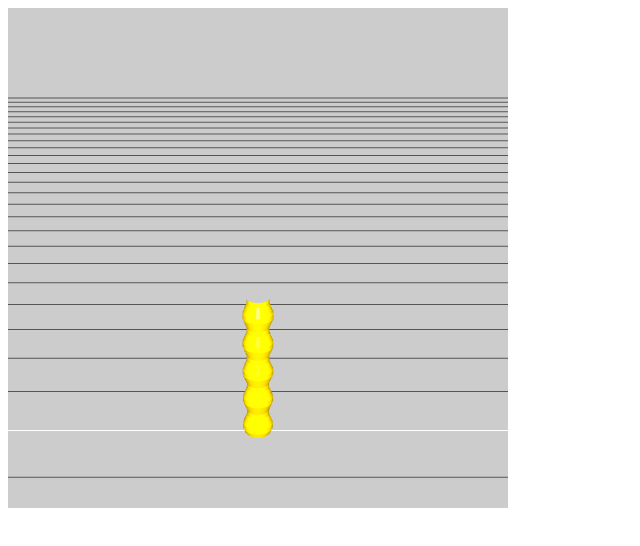
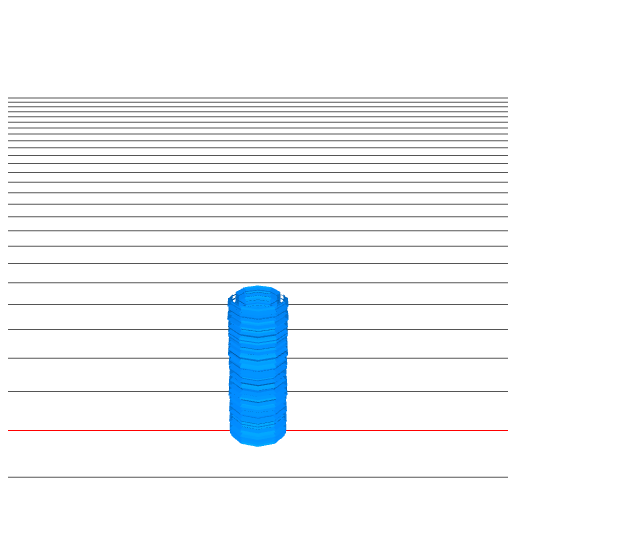
Before and after one commit to blackcodetavern/tunnlejs, a plain HTML site: page index.html in a window 1280 px wide. Shown: the whole page, without its empty margins (0-640 px from the left). Drawn offline with Linux system fonts and the light colour scheme.

Commit message:
Own 3d viewer

```diff
--- a/index.html
+++ b/index.html
@@ -5,9 +5,14 @@
 <meta name="viewport" content="width=device-width, user-scalable=no, minimum-scale=1.0, maximum-scale=1.0">
 <title>tunnle.js examples</title>
 
+<script src="lib/stlviewer/three.js"></script>
+<script src="lib/stlviewer/STLLoader.js"></script>
+<script src="lib/stlviewer/OrbitControls.js"></script>
+
 <script src="src/simplestl.js"></script>
 <script src="src/simplelinearalgebra.js"></script>
 <script src="src/tunnle.js"></script>
+<script src="src/simple3dloader.js"></script>
 
 </head>
 
@@ -15,15 +20,14 @@
     <script>
         setTimeout(function () {
             //document.getElementById("example1").innerHTML = tunnlejs.createFlatTunnle(100,10,50);
-
+            simple3dloader.init();
+            simple3dloader.setMesh(tunnlejs.createFlatTunnle(100,20,10));
+            setInterval(function () {
+                simple3dloader.setMesh(tunnlejs.createFlatTunnle(100,20,10));
+            },5000)
 
         },100);
     </script>
-    <script src="lib/stlviewer/three.js"></script>
-    <script src="lib/stlviewer/STLLoader.js"></script>
-    <script src="lib/stlviewer/Detector.js"></script>
-    <script src="lib/stlviewer/OrbitControls.js"></script>
-    <script src="lib/stlviewer/handLoader.js"></script>
 </body>
 
 </html>
--- a/lib/stlviewer/Detector.js
+++ /dev/null
@@ -1,78 +0,0 @@
-/**
- * @author alteredq / http://alteredqualia.com/
- * @author mr.doob / http://mrdoob.com/
- */
-
-var Detector = {
-
-	canvas: !! window.CanvasRenderingContext2D,
-	webgl: ( function () {
-
-		try {
-
-			var canvas = document.createElement( 'canvas' ); return !! ( window.WebGLRenderingContext && ( canvas.getContext( 'webgl' ) || canvas.getContext( 'experimental-webgl' ) ) );
-
-		} catch ( e ) {
-
-			return false;
-
-		}
-
-	} )(),
-	workers: !! window.Worker,
-	fileapi: window.File && window.FileReader && window.FileList && window.Blob,
-
-	getWebGLErrorMessage: function () {
-
-		var element = document.createElement( 'div' );
-		element.id = 'webgl-error-message';
-		element.style.fontFamily = 'monospace';
-		element.style.fontSize = '13px';
-		element.style.fontWeight = 'normal';
-		element.style.textAlign = 'center';
-		element.style.background = '#fff';
-		element.style.color = '#000';
-		element.style.padding = '1.5em';
-		element.style.width = '400px';
-		element.style.margin = '5em auto 0';
-
-		if ( ! this.webgl ) {
-
-			element.innerHTML = window.WebGLRenderingContext ? [
-				'Your graphics card does not seem to support <a href="http://khronos.org/webgl/wiki/Getting_a_WebGL_Implementation" style="color:#000">WebGL</a>.<br />',
-				'Find out how to get it <a href="http://get.webgl.org/" style="color:#000">here</a>.'
-			].join( '\n' ) : [
-				'Your browser does not seem to support <a href="http://khronos.org/webgl/wiki/Getting_a_WebGL_Implementation" style="color:#000">WebGL</a>.<br/>',
-				'Find out how to get it <a href="http://get.webgl.org/" style="color:#000">here</a>.'
-			].join( '\n' );
-
-		}
-
-		return element;
-
-	},
-
-	addGetWebGLMessage: function ( parameters ) {
-
-		var parent, id, element;
-
-		parameters = parameters || {};
-
-		parent = parameters.parent !== undefined ? parameters.parent : document.body;
-		id = parameters.id !== undefined ? parameters.id : 'oldie';
-
-		element = Detector.getWebGLErrorMessage();
-		element.id = id;
-
-		parent.appendChild( element );
-
-	}
-
-};
-
-// browserify support
-if ( typeof module === 'object' ) {
-
-	module.exports = Detector;
-
-}
--- a/lib/stlviewer/handLoader.js
+++ b/lib/stlviewer/handLoader.js
@@ -1,5 +1,3 @@
-if ( ! Detector.webgl ) Detector.addGetWebGLMessage();
-
 var camera, scene, renderer;
 
 init();
@@ -20,12 +18,12 @@ function init() {
 
   scene.add( camera );
 
-  var grid = new THREE.GridHelper( 25, 50, 0xffffff, 0x555555 );
+  var grid = new THREE.GridHelper( 25, 50, 0xff0000, 0x555555 );
   grid.rotateOnAxis( new THREE.Vector3( 1, 0, 0 ), 90 * ( Math.PI/180 ) );
   scene.add( grid );
 
   renderer = new THREE.WebGLRenderer( { antialias: true } );
-  renderer.setClearColor( 0xcccccc );
+  renderer.setClearColor( 0xffffff );
   renderer.setPixelRatio( window.devicePixelRatio );
   renderer.setSize( 500, 500 );
   document.body.appendChild( renderer.domElement );
@@ -35,7 +33,7 @@ function init() {
 
   // Binary files
 
-  var material = new THREE.MeshPhongMaterial( { color: 0xffdd00, specular: 0x111111, shininess: 200 } );
+  var material = new THREE.MeshPhongMaterial( { color: 0x027be3, specular: 0x000000, shininess: 10 } );
   setTimeout(function () {
     var geometry = loader.parse(tunnlejs.createFlatTunnle(100,10,50));
     var mesh = new THREE.Mesh( geometry, material );
@@ -46,8 +44,8 @@ function init() {
 
     mesh.castShadow = true;
     mesh.receiveShadow = true;
+    scene.add( mesh );
 
-    scene.add( mesh );
     render();
   },200);
 
--- /dev/null
+++ b/src/simple3dloader.js
@@ -0,0 +1,66 @@
+var simple3dloader = (function () {
+    var camera, scene, renderer, mesh;
+    var loader = new THREE.STLLoader();
+    var material = new THREE.MeshPhongMaterial( { color: 0x027be3, specular: 0x000000, shininess: 10 } );
+
+    function init(canvas) {
+        scene = new THREE.Scene();
+        scene.add( new THREE.AmbientLight( 0x999999 ) );
+
+        camera = new THREE.PerspectiveCamera( 35, 1, 1, 500 );
+
+        // Z is up for objects intended to be 3D printed.
+
+        camera.up.set( 0, 0, 1 );
+        camera.position.set( 0, -9, 6 );
+
+        camera.add( new THREE.PointLight( 0xffffff, 0.8 ) );
+
+        scene.add( camera );
+
+        var grid = new THREE.GridHelper( 25, 50, 0xff0000, 0x555555 );
+        grid.rotateOnAxis( new THREE.Vector3( 1, 0, 0 ), 90 * ( Math.PI/180 ) );
+        scene.add( grid );
+
+        renderer = new THREE.WebGLRenderer( { antialias: true, canvas:canvas } );
+        renderer.setClearColor( 0xffffff );
+        renderer.setPixelRatio( window.devicePixelRatio );
+        renderer.setSize( 500, 500 );
+        document.body.appendChild( renderer.domElement );
+
+
+
+
+
+        var controls = new THREE.OrbitControls( camera, renderer.domElement );
+        controls.addEventListener( 'change', render );
+        controls.target.set( 0, 1.2, 2 );
+        controls.update();
+    }
+
+    function setMesh(stl) {
+        if(mesh) scene.remove( mesh );
+
+        var geometry = loader.parse(stl);
+
+        mesh = new THREE.Mesh( geometry, material );
+
+        mesh.position.set( 0, 0, 0 );
+        mesh.rotation.set( 0, 0, 0 );
+        mesh.scale.set( .02, .02, .02 );
+
+        mesh.castShadow = true;
+        mesh.receiveShadow = true;
+        scene.add( mesh );
+        render();
+    }
+
+    function render() {
+        renderer.render( scene, camera );
+    }
+
+    return {
+        init,
+        setMesh
+    }
+})();
--- a/src/simplelinearalgebra.js
+++ b/src/simplelinearalgebra.js
@@ -5,7 +5,7 @@ var simplelinearalgebra = (function () {
     }
 
     //{vertices:{v1,v2,v3}, norm: vn}
-    var createTriangle = function (v1, v2, v3) {
+    var createTriangle = function (v1, v2, v3, direction) {
         var norm = createNormalVector(v1,v2,v3);
         return {vertices:{v1:v1,v2:v2,v3:v3}, norm:norm};
     }
@@ -25,7 +25,7 @@ var simplelinearalgebra = (function () {
         //normalize
         var length = Math.sqrt(cv.x*cv.x + cv.y*cv.y + cv.z*cv.z);
 
-        return {x:cv.x/length,y:cv.y/length,z:cv.z/length};
+        return {x:-cv.x/length,y:-cv.y/length,z:-cv.z/length};
     }
 
     //{arrayOfTriangles: [v1,...,vn]}
--- a/src/simplestl.js
+++ b/src/simplestl.js
@@ -8,7 +8,7 @@ var simplestl = (function () {
             var cp2 = obj.arrayOfTriangles[i].vertices.v2;
             var cp3 = obj.arrayOfTriangles[i].vertices.v3;
             var norm = obj.arrayOfTriangles[i].norm;
-            result += `facet normal ${-Math.round(norm.x*100)/100} ${-Math.round(norm.z*100)/100} ${-Math.round(norm.y*100)/100}
+            result += `facet normal ${Math.round(norm.x*100)/100} ${Math.round(norm.z*100)/100} ${Math.round(norm.y*100)/100}
                 outer loop
                 vertex ${Math.round(cp1.x*100)/100} ${Math.round(cp1.z*100)/100} ${Math.round(cp1.y*100)/100}
                 vertex ${Math.round(cp2.x*100)/100} ${Math.round(cp2.z*100)/100} ${Math.round(cp2.y*100)/100}
--- a/src/tunnle.js
+++ b/src/tunnle.js
@@ -2,42 +2,54 @@ var tunnlejs = (function () {
 
     var createTunnle = function (config) {
         //var flatConfig = {outerSurface:[-1,-1], thickness:1, length: 15,resolution:10};
-        var resolution = config.resolution;
+        var trianglesOuter = createWall(config.outerSurface, config.height, config.radius, config.resolution, -1)
+        var trianglesInner = createWall(config.outerSurface, config.height, config.radius*0.75, config.resolution, 1)
+
+
+        var obj = simplelinearalgebra.createObject(trianglesOuter.concat(trianglesInner));
+
+        return simplestl.getFullTextSTL(obj);
+    }
+
+    var createWall = function (surface, height, radius, resolution, direction) {
         var triangles = [];
-        for(var h=0;h<config.outerSurface.length-1;h++){
+        for(var h=0;h<surface.length-1;h++){
             for(var i = 1;i<=resolution;i++) {
 
                 var v1 = simplelinearalgebra.createVertex(
-                    config.outerSurface[h] * config.radius*Math.sin(getCircleArgument(resolution, i)),
-                    config.height*h/config.outerSurface.length,
-                    config.outerSurface[h] * config.radius*Math.cos(getCircleArgument(resolution, i))
+                    surface[h] * radius*Math.sin(getCircleArgument(resolution, i)),
+                    height*h/surface.length,
+                    surface[h] * radius*Math.cos(getCircleArgument(resolution, i))
                 );
 
                 var v2 = simplelinearalgebra.createVertex(
-                    config.outerSurface[h] * config.radius*Math.sin(getCircleArgument(resolution, i+1)),
-                    config.height*h/config.outerSurface.length,
-                    config.outerSurface[h] * config.radius*Math.cos(getCircleArgument(resolution, i+1))
+                    surface[h] * radius*Math.sin(getCircleArgument(resolution, i+1)),
+                    height*h/surface.length,
+                    surface[h] * radius*Math.cos(getCircleArgument(resolution, i+1))
                 );
 
                 var v3 = simplelinearalgebra.createVertex(
-                    config.outerSurface[h+1] * config.radius*Math.sin(getCircleArgument(resolution, i+1)),
-                    config.height*(h+1)/config.outerSurface.length,
-                    config.outerSurface[h+1] * config.radius*Math.cos(getCircleArgument(resolution, i+1))
+                    surface[h+1] * radius*Math.sin(getCircleArgument(resolution, i+1)),
+                    height*(h+1)/surface.length,
+                    surface[h+1] * radius*Math.cos(getCircleArgument(resolution, i+1))
                 );
 
                 var v4 = simplelinearalgebra.createVertex(
-                    config.outerSurface[h+1] * config.radius*Math.sin(getCircleArgument(resolution, i)),
-                    config.height*(h+1)/config.outerSurface.length,
-                    config.outerSurface[h+1] * config.radius*Math.cos(getCircleArgument(resolution, i))
+                    surface[h+1] * radius*Math.sin(getCircleArgument(resolution, i)),
+                    height*(h+1)/surface.length,
+                    surface[h+1] * radius*Math.cos(getCircleArgument(resolution, i))
                 );
 
-                triangles.push(simplelinearalgebra.createTriangle(v1,v3,v2));
-                triangles.push(simplelinearalgebra.createTriangle(v3,v1,v4));
+                if(direction < 0) {
+                    triangles.push(simplelinearalgebra.createTriangle(v1,v3,v2));
+                    triangles.push(simplelinearalgebra.createTriangle(v3,v1,v4));
+                } else {
+                    triangles.push(simplelinearalgebra.createTriangle(v1,v2,v3));
+                    triangles.push(simplelinearalgebra.createTriangle(v3,v4,v1));
+                }
             }
         }
-        var obj = simplelinearalgebra.createObject(triangles);
-
-        return simplestl.getFullTextSTL(obj);
+        return triangles;
     }
 
     var getCircleArgument = function(resolution, step) {
@@ -48,8 +60,8 @@ var tunnlejs = (function () {
     var createFlatTunnle = function (height,radius,resolution) {
         // 1.Step flat tunnle: wall1 = undefined
         var outerSurface = [];
-        for(var i = 0;i<30;i++) {
-            outerSurface.push(Math.round(85+Math.sin(Math.PI/3*i)*15)/100)
+        for(var i = 0;i<100;i++) {
+            outerSurface.push(Math.round(80+Math.random()*20)/100)
         }
 
         var config = {
```
